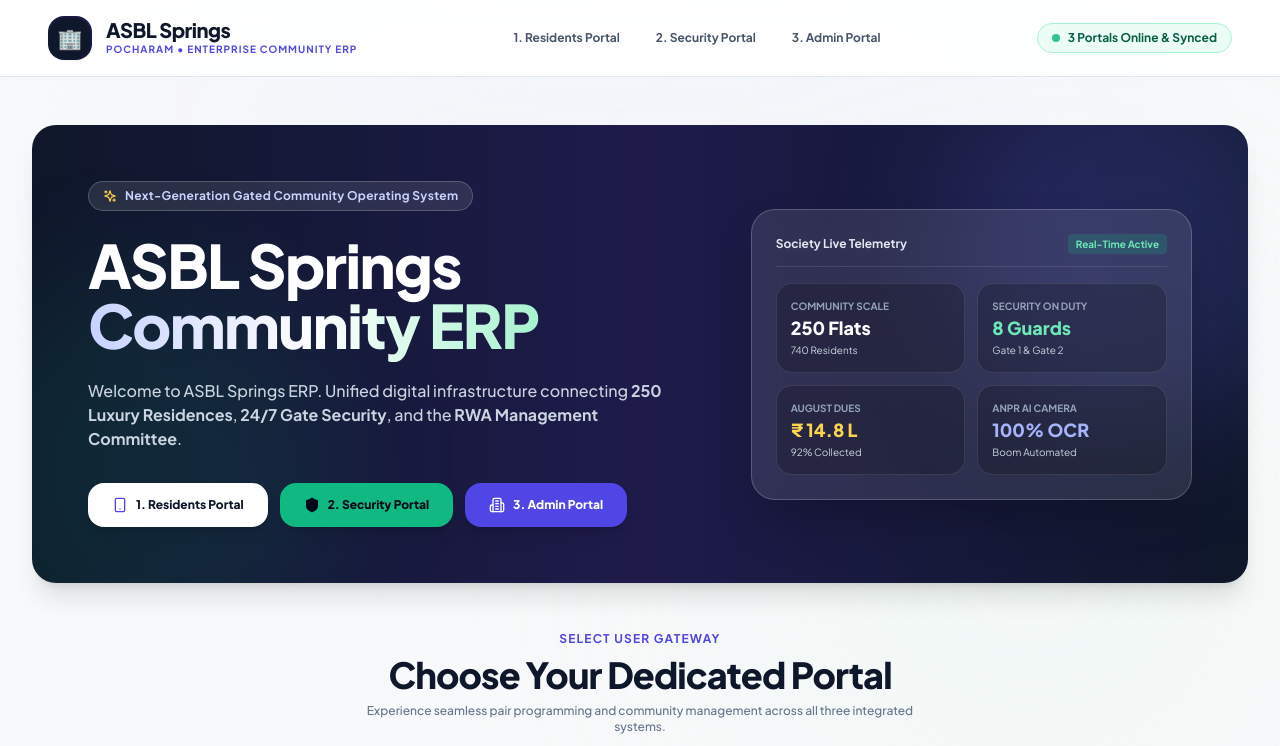
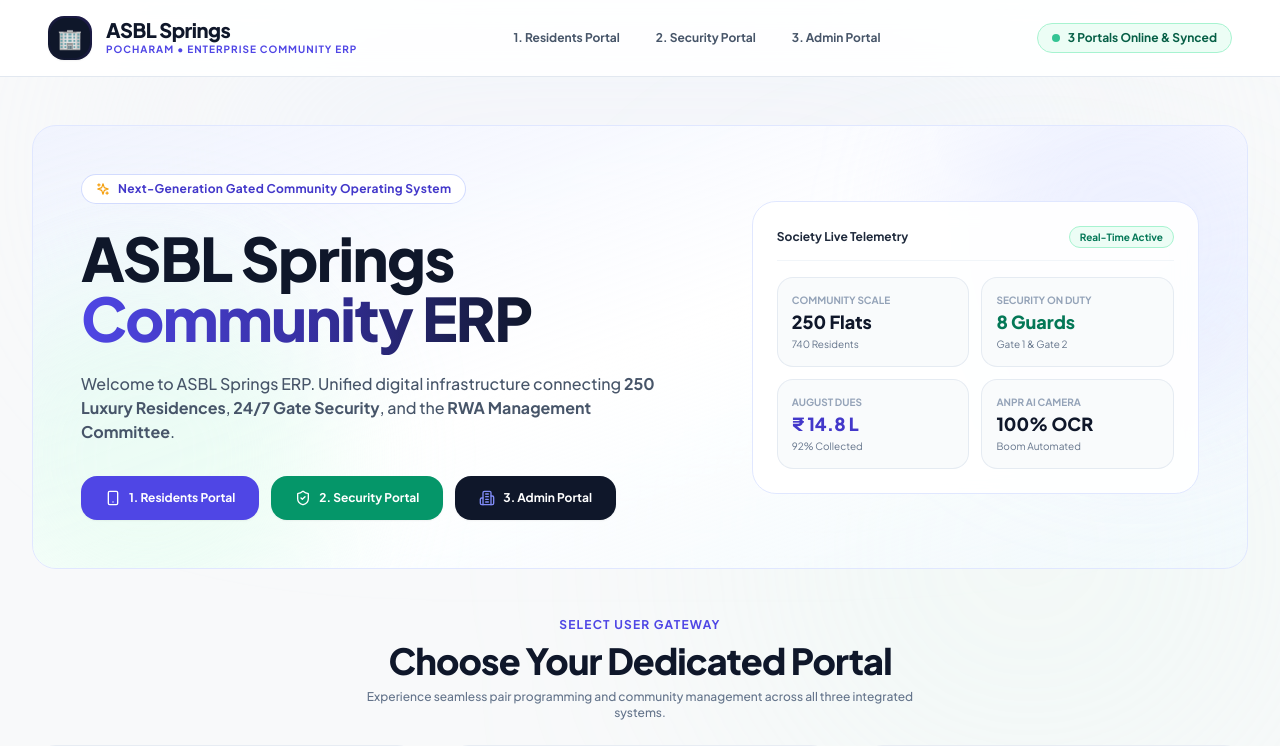
Before and after one commit to Sureddynithinreddy/community-management-ERP, a React (Vite) app: page / in a window 1280 px wide. Shown: the top 746 px of the page. Built offline with nearby package versions, Linux system fonts and the light colour scheme.

Commit message:
Convert website to airy light theme styling across Landing, Resident, Security, and Admin portals

```diff
--- a/src/App.tsx
+++ b/src/App.tsx
@@ -90,28 +90,28 @@
         {activeView === 'gateway' && (
           <main className="max-w-7xl mx-auto px-4 sm:px-8 py-8 sm:py-12 space-y-12">
 
-            {/* HERO BANNER CARD */}
-            <div className="bg-gradient-to-r from-slate-900 via-indigo-950 to-slate-900 text-white p-8 sm:p-14 rounded-3xl shadow-xl relative overflow-hidden grid grid-cols-1 lg:grid-cols-12 gap-8 items-center">
+            {/* HERO BANNER CARD - Modern Light Theme */}
+            <div className="bg-gradient-to-br from-indigo-50/80 via-white to-sky-50/60 text-slate-900 p-8 sm:p-12 rounded-3xl border border-indigo-100 shadow-xs relative overflow-hidden grid grid-cols-1 lg:grid-cols-12 gap-8 items-center">
 
-              {/* Background ambient glow */}
-              <div className="absolute -right-20 -top-20 w-96 h-96 bg-indigo-500/20 rounded-full blur-3xl pointer-events-none" />
-              <div className="absolute -left-20 -bottom-20 w-96 h-96 bg-emerald-500/10 rounded-full blur-3xl pointer-events-none" />
+              {/* Subtle ambient light accents */}
+              <div className="absolute -right-20 -top-20 w-96 h-96 bg-indigo-200/30 rounded-full blur-3xl pointer-events-none" />
+              <div className="absolute -left-20 -bottom-20 w-96 h-96 bg-emerald-100/40 rounded-full blur-3xl pointer-events-none" />
 
               {/* Left Hero Details */}
               <div className="lg:col-span-7 space-y-6 z-10">
-                <div className="inline-flex items-center gap-2 px-3.5 py-1.5 rounded-full bg-white/10 border border-white/20 text-indigo-200 text-xs font-bold tracking-wide">
-                  <Sparkles className="w-3.5 h-3.5 text-amber-300" />
+                <div className="inline-flex items-center gap-2 px-3.5 py-1.5 rounded-full bg-white border border-indigo-200/80 text-indigo-700 text-xs font-bold tracking-wide shadow-xs">
+                  <Sparkles className="w-3.5 h-3.5 text-amber-500" />
                   <span>Next-Generation Gated Community Operating System</span>
                 </div>
 
-                <h1 className="font-black text-4xl sm:text-6xl text-white leading-[1.08] tracking-tight">
+                <h1 className="font-black text-4xl sm:text-6xl text-slate-900 leading-[1.08] tracking-tight">
                   ASBL Springs <br />
-                  <span className="bg-gradient-to-r from-indigo-200 via-white to-emerald-200 bg-clip-text text-transparent">
+                  <span className="bg-gradient-to-r from-indigo-600 via-indigo-800 to-slate-900 bg-clip-text text-transparent">
                     Community ERP
                   </span>
                 </h1>
 
-                <p className="text-sm sm:text-base text-slate-300 max-w-xl leading-relaxed font-medium">
+                <p className="text-sm sm:text-base text-slate-600 max-w-xl leading-relaxed font-medium">
                   Welcome to ASBL Springs ERP. Unified digital infrastructure connecting <strong>250 Luxury Residences</strong>, <strong>24/7 Gate Security</strong>, and the <strong>RWA Management Committee</strong>.
                 </p>
 
@@ -119,61 +119,61 @@
                 <div className="pt-2 flex flex-wrap items-center gap-3">
                   <button
                     onClick={() => setActiveView('resident_portal')}
-                    className="px-6 py-3.5 bg-white hover:bg-slate-100 text-slate-900 font-black text-xs rounded-2xl shadow-lg transition-transform active:scale-95 cursor-pointer flex items-center gap-2"
+                    className="px-6 py-3.5 bg-indigo-600 hover:bg-indigo-700 text-white font-bold text-xs rounded-2xl shadow-sm transition-transform active:scale-95 cursor-pointer flex items-center gap-2"
                   >
-                    <Smartphone className="w-4 h-4 text-indigo-600" />
+                    <Smartphone className="w-4 h-4 text-white" />
                     <span>1. Residents Portal</span>
                   </button>
 
                   <button
                     onClick={() => setActiveView('guard_portal')}
-                    className="px-6 py-3.5 bg-emerald-500 hover:bg-emerald-400 text-slate-950 font-black text-xs rounded-2xl shadow-lg transition-transform active:scale-95 cursor-pointer flex items-center gap-2"
+                    className="px-6 py-3.5 bg-emerald-600 hover:bg-emerald-700 text-white font-bold text-xs rounded-2xl shadow-sm transition-transform active:scale-95 cursor-pointer flex items-center gap-2"
                   >
-                    <ShieldCheck className="w-4 h-4 fill-slate-950" />
+                    <ShieldCheck className="w-4 h-4 text-white" />
                     <span>2. Security Portal</span>
                   </button>
 
                   <button
                     onClick={() => setActiveView('admin_portal')}
-                    className="px-6 py-3.5 bg-indigo-600 hover:bg-indigo-500 text-white font-black text-xs rounded-2xl shadow-lg transition-transform active:scale-95 cursor-pointer flex items-center gap-2"
+                    className="px-6 py-3.5 bg-slate-900 hover:bg-slate-800 text-white font-bold text-xs rounded-2xl shadow-sm transition-transform active:scale-95 cursor-pointer flex items-center gap-2"
                   >
-                    <Building2 className="w-4 h-4" />
+                    <Building2 className="w-4 h-4 text-indigo-400" />
                     <span>3. Admin Portal</span>
                   </button>
                 </div>
               </div>
 
-              {/* Right Telemetry Box */}
+              {/* Right Telemetry Box - Crisp Light Card */}
               <div className="lg:col-span-5 flex justify-center items-center z-10">
-                <div className="w-full bg-white/10 backdrop-blur-md p-6 rounded-3xl border border-white/20 shadow-2xl space-y-4 text-xs text-white">
-                  <div className="flex justify-between items-center border-b border-white/10 pb-3">
-                    <span className="font-bold text-slate-200">Society Live Telemetry</span>
-                    <span className="bg-emerald-500/20 text-emerald-300 font-bold px-2 py-0.5 rounded text-[10px]">Real-Time Active</span>
+                <div className="w-full bg-white/90 backdrop-blur-md p-6 rounded-3xl border border-indigo-100 shadow-xs space-y-4 text-xs">
+                  <div className="flex justify-between items-center border-b border-slate-100 pb-3">
+                    <span className="font-bold text-slate-800">Society Live Telemetry</span>
+                    <span className="bg-emerald-50 text-emerald-700 border border-emerald-200 font-bold px-2.5 py-0.5 rounded-full text-[10px]">Real-Time Active</span>
                   </div>
 
                   <div className="grid grid-cols-2 gap-3">
-                    <div className="p-3.5 bg-black/20 rounded-2xl border border-white/10">
+                    <div className="p-3.5 bg-slate-50/80 rounded-2xl border border-slate-200/80">
                       <span className="text-[10px] text-slate-400 block font-bold uppercase">Community Scale</span>
-                      <span className="font-black text-lg text-white">250 Flats</span>
-                      <span className="text-[10px] text-slate-300 block">740 Residents</span>
+                      <span className="font-black text-lg text-slate-900">250 Flats</span>
+                      <span className="text-[10px] text-slate-500 block">740 Residents</span>
                     </div>
 
-                    <div className="p-3.5 bg-black/20 rounded-2xl border border-white/10">
+                    <div className="p-3.5 bg-slate-50/80 rounded-2xl border border-slate-200/80">
                       <span className="text-[10px] text-slate-400 block font-bold uppercase">Security On Duty</span>
-                      <span className="font-black text-lg text-emerald-300">8 Guards</span>
-                      <span className="text-[10px] text-slate-300 block">Gate 1 & Gate 2</span>
+                      <span className="font-black text-lg text-emerald-700">8 Guards</span>
+                      <span className="text-[10px] text-slate-500 block">Gate 1 & Gate 2</span>
                     </div>
 
-                    <div className="p-3.5 bg-black/20 rounded-2xl border border-white/10">
+                    <div className="p-3.5 bg-slate-50/80 rounded-2xl border border-slate-200/80">
                       <span className="text-[10px] text-slate-400 block font-bold uppercase">August Dues</span>
-                      <span className="font-black text-lg text-amber-300">₹ 14.8 L</span>
-                      <span className="text-[10px] text-slate-300 block">92% Collected</span>
+                      <span className="font-black text-lg text-indigo-700">₹ 14.8 L</span>
+                      <span className="text-[10px] text-slate-500 block">92% Collected</span>
                     </div>
 
-                    <div className="p-3.5 bg-black/20 rounded-2xl border border-white/10">
+                    <div className="p-3.5 bg-slate-50/80 rounded-2xl border border-slate-200/80">
                       <span className="text-[10px] text-slate-400 block font-bold uppercase">ANPR AI Camera</span>
-                      <span className="font-black text-lg text-indigo-300">100% OCR</span>
-                      <span className="text-[10px] text-slate-300 block">Boom Automated</span>
+                      <span className="font-black text-lg text-slate-900">100% OCR</span>
+                      <span className="text-[10px] text-slate-500 block">Boom Automated</span>
                     </div>
                   </div>
                 </div>
```
Also changed, not shown: src/components/AdminPortal.tsx (+40 -40 lines), src/components/ResidentPortal.tsx (+36 -35 lines), src/components/SecurityPortal.tsx (+24 -24 lines).
